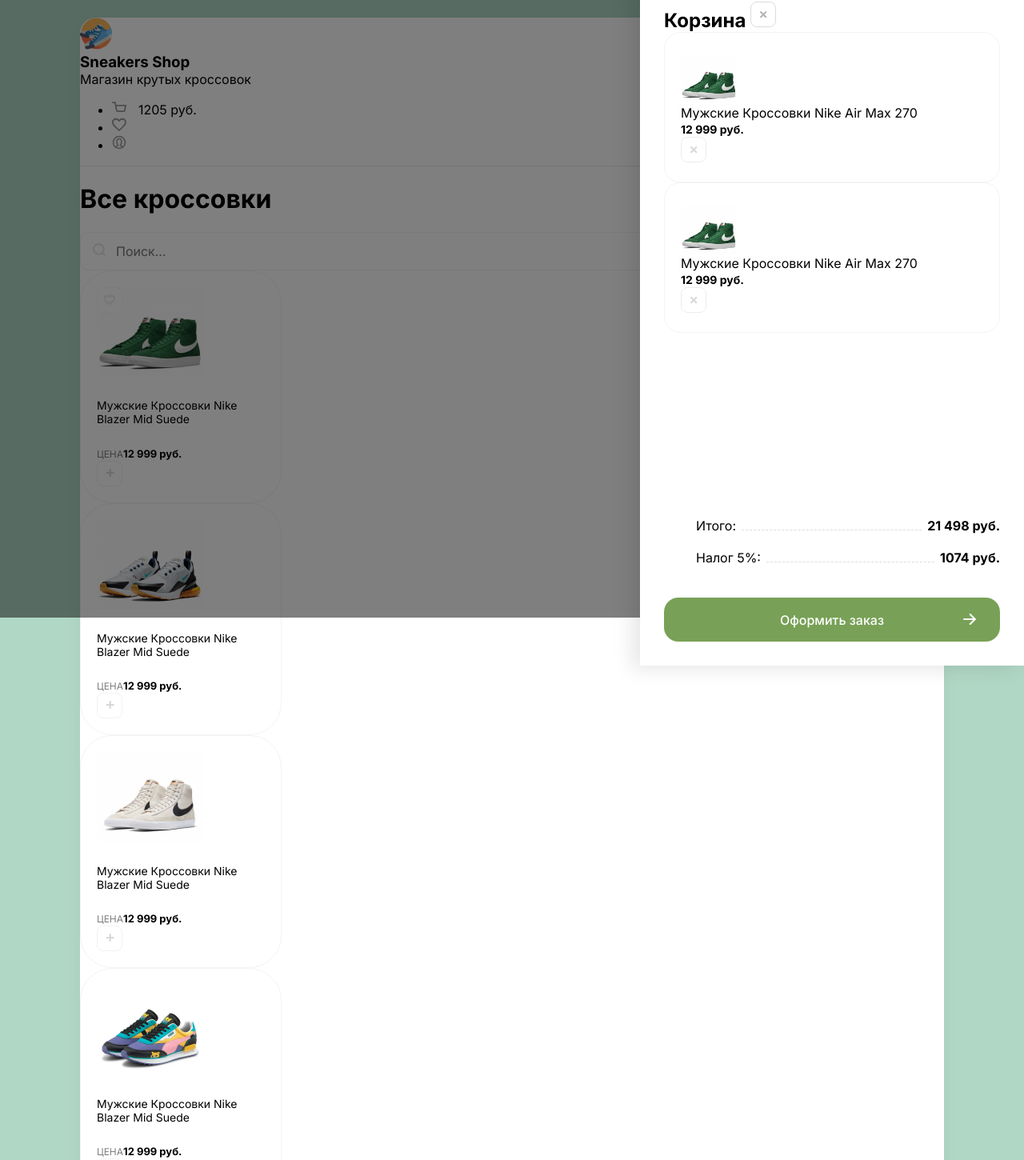
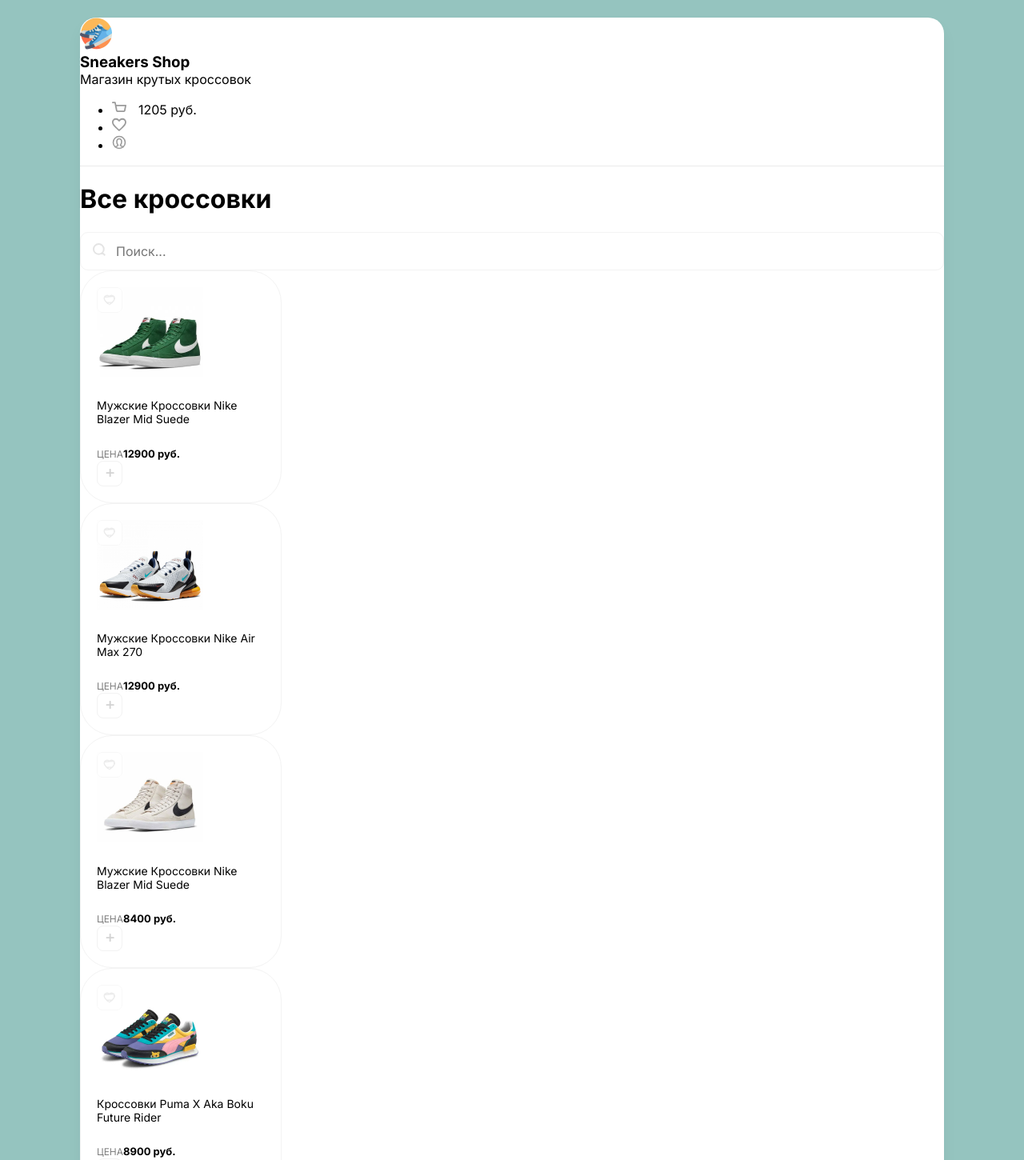
Before and after one commit to homie43/sneakers-shop-project, a React (Create React App) app: page / in a window 1280 px wide. Shown: the part 28-1478 px from the top of the page at 80% size. Built offline with nearby package versions, Linux system fonts and the light colour scheme.

Commit message:
props and css module

```diff
--- a/src/App.js
+++ b/src/App.js
@@ -1,83 +1,20 @@
+import Card from "./components/Card/Card";
+import Drawer from "./components/Drawer";
+import Header from "./components/Header";
 
 
 function App() {
+  const Array = [
+    {title: "Мужские Кроссовки Nike Blazer Mid Suede", price: 12900, imageUrl: '/img/sneakers/1.jpg'},
+    {title: "Мужские Кроссовки Nike Air Max 270", price: 12900, imageUrl: '/img/sneakers/2.jpg'},
+    {title: "Мужские Кроссовки Nike Blazer Mid Suede", price: 8400, imageUrl: '/img/sneakers/3.jpg'},
+    {title: "Кроссовки Puma X Aka Boku Future Rider", price: 8900, imageUrl: '/img/sneakers/4.jpg'}
+  ]
+
   return (
     <div className="wrapper clear">
-
-      <div className="overlay">
-        <div className="drawer">
-          <h2 className="d-flex justify-between mb-30">Корзина <img className="cu-p" src="/img/btn-remove.svg" alt="Remove" /> </h2>
-
-          <div className="items">
-            <div className="cartItem d-flex align-center mb-20">
-
-              <div style={{backgroundImage: 'url(/img/sneakers/1.jpg)'}} className="cartItemImg"></div>
-
-              <div className="mr-20">
-                <p className="mb-5">Мужские Кроссовки Nike Air Max 270</p>
-                <b>12 999 руб.</b>
-              </div>
-              <img className="removeBtn" src="/img/btn-remove.svg" alt="Remove" />
-            </div>
-            <div className="cartItem d-flex align-center mb-20">
-
-            <div style={{backgroundImage: 'url(/img/sneakers/1.jpg)'}} className="cartItemImg"></div>
-
-            <div className="mr-20">
-              <p className="mb-5">Мужские Кроссовки Nike Air Max 270</p>
-              <b>12 999 руб.</b>
-            </div>
-            <img className="removeBtn" src="/img/btn-remove.svg" alt="Remove" />
-            </div>
-          </div>
-
-          <div className="cartTotalBlock">
-            <ul>
-              <li className="d-flex">
-                <span>Итого:</span>
-                <div></div>
-                <b>21 498 руб. </b>
-              </li>
-              <li className="d-flex">
-                <span>Налог 5%: </span>
-                <div></div>
-                <b>1074 руб. </b>
-              </li>
-            </ul>
-            <button className="myButton">
-                Оформить заказ <img src="img/arrow.svg" alt="Arrow" />
-            </button>
-          </div>
-
-        </div>
-      </div>
-
-      <header className="d-flex justify-between align-center p-40">
-
-        <div className="d-flex align-center">
-          <img width={40} height={40} src="img/logo.png" alt="Logotype" />
-          <div>
-            <h3 className="text-uppercase">Sneakers Shop</h3>
-            <p className="opacity-5">Магазин крутых кроссовок</p>
-          </div>
-        </div>
-
-        <ul className="d-flex">
-          <li className="mr-30 cu-p">
-            <img width={18} height={18} src="img/cart.svg" alt="Корзина" />
-            <span>1205 руб.</span>
-          </li>
-          <li className="mr-20 cu-p">
-            <img width={18} height={18} src="img/heart.svg" alt="Закладки" />
-          </li>
-          <li>
-            <a to="/orders">
-              <img width={18} height={18} src="img/user.svg" alt="Пользователь" />
-            </a>
-        </li>
-        </ul>
-
-      </header>
+      <Drawer/>
+      <Header/>
 
       <div className="contetnt p-40">
         <div className="d-flex align-center justify-between mb-40">
@@ -88,67 +25,15 @@
           </div>
         </div>
 
-
         <div className="d-flex">
 
-          <div className="card">
-            <div className="favorite">
-              <img src="/img/heart-unliked.svg" alt="Unliked" />
-            </div>
-            <img width={133} height={112} src="/img/sneakers/1.jpg" alt="Sneakers" />
-            <h5>Мужские Кроссовки Nike Blazer Mid Suede</h5>
-            <div className="d-flex justify-between align-center">
-              <div className="d-flex flex-column">
-                <span>Цена</span>
-                <b>12 999 руб.</b>
-              </div>
-              <button className="button">
-                <img width={11} height={12} src="/img/plus.svg" alt="Plus" />
-              </button>
-            </div>
-          </div>
-
-          <div className="card">
-            <img width={133} height={112} src="/img/sneakers/2.jpg" alt="Sneakers" />
-            <h5>Мужские Кроссовки Nike Blazer Mid Suede</h5>
-            <div className="d-flex justify-between align-center">
-              <div className="d-flex flex-column">
-                <span>Цена</span>
-                <b>12 999 руб.</b>
-              </div>
-              <button className="button">
-                <img width={11} height={12} src="/img/plus.svg" alt="Plus" />
-              </button>
-            </div>
-          </div>
-
-          <div className="card">
-            <img width={133} height={112} src="/img/sneakers/3.jpg" alt="Sneakers" />
-            <h5>Мужские Кроссовки Nike Blazer Mid Suede</h5>
-            <div className="d-flex justify-between align-center">
-              <div className="d-flex flex-column">
-                <span>Цена</span>
-                <b>12 999 руб.</b>
-              </div>
-              <button className="button">
-                <img width={11} height={12} src="/img/plus.svg" alt="Plus" />
-              </button>
-            </div>
-          </div>
-
-          <div className="card">
-            <img width={133} height={112} src="/img/sneakers/4.jpg" alt="Sneakers" />
-            <h5>Мужские Кроссовки Nike Blazer Mid Suede</h5>
-            <div className="d-flex justify-between align-center">
-              <div className="d-flex flex-column">
-                <span>Цена</span>
-                <b>12 999 руб.</b>
-              </div>
-              <button className="button">
-                <img width={11} height={12} src="/img/plus.svg" alt="Plus" />
-              </button>
-            </div>
-          </div>
+          {Array.map(obj => (
+            <Card
+            title={obj.title}
+            price={obj.price}
+            imageUrl={obj.imageUrl}
+          />
+          ))}
 
         </div>
 
--- /dev/null
+++ b/src/components/Card/Card.js
@@ -0,0 +1,25 @@
+import styles from './Card.module.scss'
+
+const Card = (props) => {
+  const {title, imageUrl, price} = props;
+  return (
+      <div className={styles.card}>
+          <div className={styles.favorite}>
+            <img src="/img/heart-unliked.svg" alt="Unliked" />
+          </div>
+          <img width={133} height={112} src={imageUrl} alt="Sneakers" />
+          <h5>{title}</h5>
+          <div className="d-flex justify-between align-center">
+            <div className="d-flex flex-column">
+              <span>Цена</span>
+              <b>{price} руб.</b>
+            </div>
+            <button className="button">
+              <img width={11} height={12} src="/img/plus.svg" alt="Plus" />
+            </button>
+          </div>
+      </div>
+  );
+};
+
+export default Card;
--- /dev/null
+++ b/src/components/Card/Card.module.scss
@@ -0,0 +1,34 @@
+.card {
+    border: 1px solid #f3f3f3;
+    padding: 20px;
+    width: 210px;
+    border-radius: 40px;
+    margin-right: 30px;
+    transition: box-shadow 0.2s ease-in-out, transform 0.2s ease-in-out;
+    cursor: pointer;
+
+    &:hover {
+      box-shadow: 0px 14px 35px rgba(0, 0, 0, 0.06);
+      transform: translateY(-5px);
+    }
+
+    .favorite {
+      position: absolute;
+      cursor: pointer;
+    }
+
+    span {
+      font-size: 12px;
+      opacity: 0.5;
+      text-transform: uppercase;
+    }
+
+    b {
+      font-size: 13px;
+    }
+
+    h5 {
+      font-weight: 400;
+      font-size: 14px;
+    }
+  }
--- /dev/null
+++ b/src/components/Drawer.js
@@ -0,0 +1,55 @@
+import React from 'react';
+
+const Drawer = () => {
+    return (
+        <div style={{'display': 'none'}} className="overlay">
+            <div className="drawer">
+                <h2 className="d-flex justify-between mb-30">Корзина <img className="cu-p" src="/img/btn-remove.svg" alt="Remove" /> </h2>
+
+                <div className="items">
+                    <div className="cartItem d-flex align-center mb-20">
+
+                    <div style={{backgroundImage: 'url(/img/sneakers/1.jpg)'}} className="cartItemImg"></div>
+
+                    <div className="mr-20">
+                        <p className="mb-5">Мужские Кроссовки Nike Air Max 270</p>
+                        <b>12 999 руб.</b>
+                    </div>
+                    <img className="removeBtn" src="/img/btn-remove.svg" alt="Remove" />
+                    </div>
+                    <div className="cartItem d-flex align-center mb-20">
+
+                    <div style={{backgroundImage: 'url(/img/sneakers/1.jpg)'}} className="cartItemImg"></div>
+
+                    <div className="mr-20">
+                    <p className="mb-5">Мужские Кроссовки Nike Air Max 270</p>
+                    <b>12 999 руб.</b>
+                    </div>
+                    <img className="removeBtn" src="/img/btn-remove.svg" alt="Remove" />
+                    </div>
+                </div>
+
+                <div className="cartTotalBlock">
+                    <ul>
+                        <li className="d-flex">
+                            <span>Итого:</span>
+                            <div></div>
+                            <b>21 498 руб. </b>
+                        </li>
+                        <li className="d-flex">
+                            <span>Налог 5%: </span>
+                            <div></div>
+                            <b>1074 руб. </b>
+                        </li>
+                    </ul>
+                    <button className="myButton">
+                        Оформить заказ <img src="img/arrow.svg" alt="Arrow" />
+                    </button>
+                </div>
+
+            </div>
+        </div>
+    );
+};
+
+export default Drawer;
--- /dev/null
+++ b/src/components/Header.js
@@ -0,0 +1,34 @@
+import React from 'react';
+
+const Header = () => {
+    return (
+        <header className="d-flex justify-between align-center p-40">
+
+            <div className="d-flex align-center">
+            <img width={40} height={40} src="img/logo.png" alt="Logotype" />
+            <div>
+                <h3 className="text-uppercase">Sneakers Shop</h3>
+                <p className="opacity-5">Магазин крутых кроссовок</p>
+            </div>
+            </div>
+
+            <ul className="d-flex">
+            <li className="mr-30 cu-p">
+                <img width={18} height={18} src="img/cart.svg" alt="Корзина" />
+                <span>1205 руб.</span>
+            </li>
+            <li className="mr-20 cu-p">
+                <img width={18} height={18} src="img/heart.svg" alt="Закладки" />
+            </li>
+            <li>
+                <a to="/orders">
+                <img width={18} height={18} src="img/user.svg" alt="Пользователь" />
+                </a>
+            </li>
+            </ul>
+
+        </header>
+    );
+};
+
+export default Header;
--- a/src/index.scss
+++ b/src/index.scss
@@ -2,7 +2,7 @@
   margin: 0;
   -webkit-font-smoothing: antialiased;
   -moz-osx-font-smoothing: grayscale;
-  background-color: #b0d7c5;
+  background-color: #95c4bf;
 }
 
 * {
@@ -31,41 +31,6 @@
 .content {
   h1 {
     margin: 0;
-  }
-}
-
-.card {
-  border: 1px solid #f3f3f3;
-  padding: 20px;
-  width: 210px;
-  border-radius: 40px;
-  margin-right: 30px;
-  transition: box-shadow 0.2s ease-in-out, transform 0.2s ease-in-out;
-  cursor: pointer;
-
-  &:hover {
-    box-shadow: 0px 14px 35px rgba(0, 0, 0, 0.06);
-    transform: translateY(-5px);
-  }
-
-  .favorite {
-    position: absolute;
-    cursor: pointer;
-  }
-
-  span {
-    font-size: 12px;
-    opacity: 0.5;
-    text-transform: uppercase;
-  }
-
-  b {
-    font-size: 13px;
-  }
-
-  h5 {
-    font-weight: 400;
-    font-size: 14px;
   }
 }
 
```
